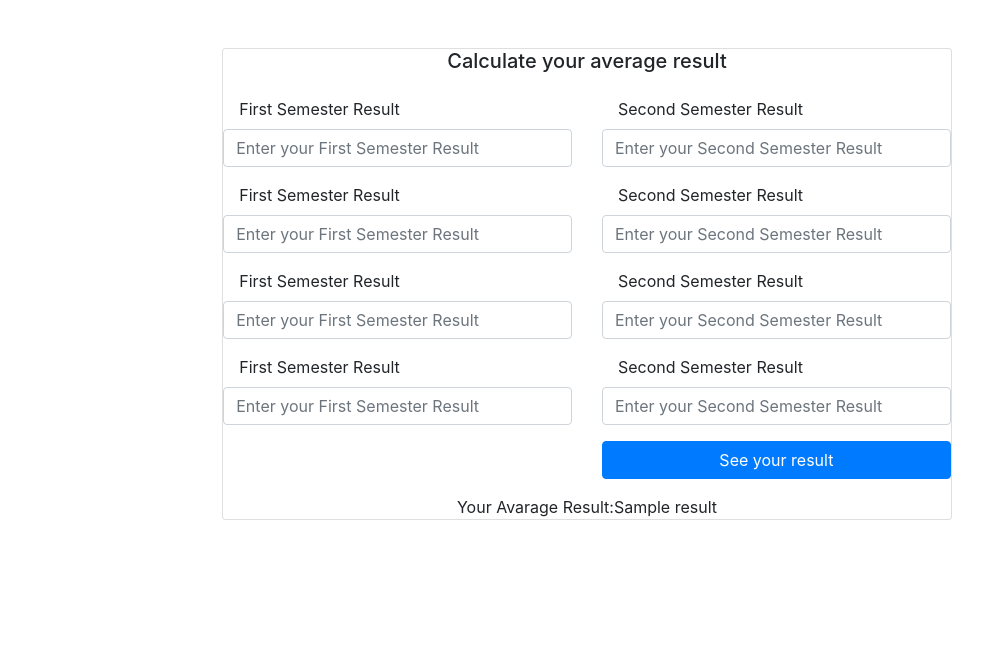
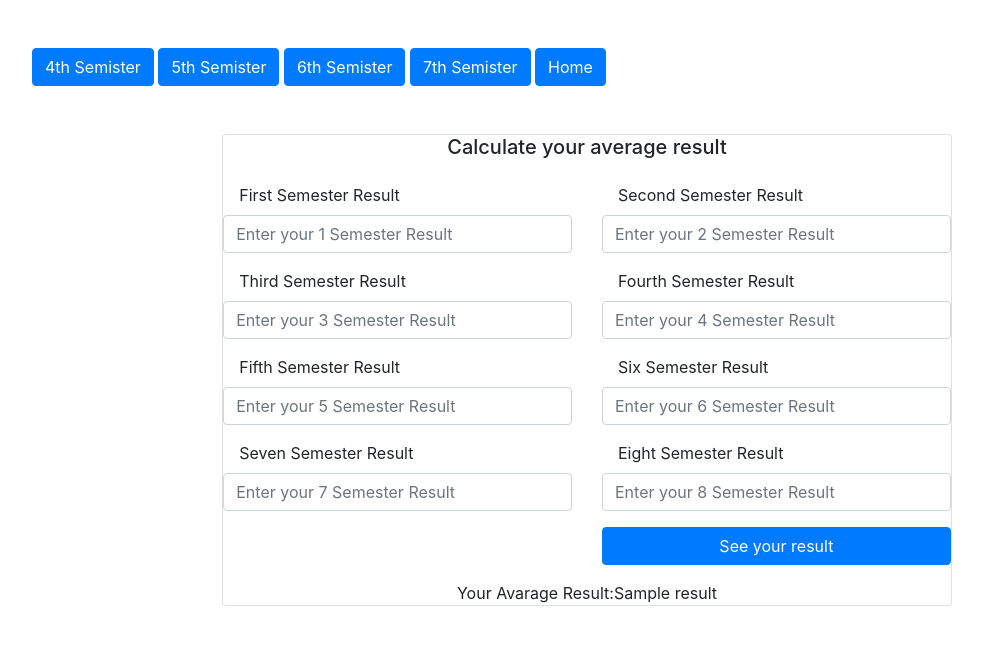
Before and after one commit to fmtawhid/avarage_result, a Django app: template templates/8th.html in a window 1280 px wide. Shown: the top 645 px of the page, without its empty margins (53-1036 px from the left). Run offline with Django 4.2, Linux system fonts and the light colour scheme; the template is opened without the code that fills it: most values are stand-ins (such as "Sample title", 1, 10 or a date in 2020); some libraries are stand-ins or nearby versions.

Commit message:
chage sum name

```diff
--- a/example/urls.py
+++ b/example/urls.py
@@ -5,7 +5,7 @@ from .views import *
 
 
 urlpatterns = [
-    path('', index),
+    path('', index, name='home'),
     path('4th/', fourth, name='4th'),
     path('5th/', fifth, name='5th'),
     path('6th/', six, name='6th'),
--- a/templates/8th.html
+++ b/templates/8th.html
@@ -8,6 +8,16 @@
     <link href="https://stackpath.bootstrapcdn.com/bootstrap/4.3.1/css/bootstrap.min.css" rel="stylesheet" integrity="sha384-ggOyR0iXCbMQv3Xipma34MD+dH/1fQ784/j6cY/iJTQUOhcWr7x9JvoRxT2MZw1T" crossorigin="anonymous">
 </head>
 <body>
+<br><br>
+
+<div class="container center">
+<a href="{% url '4th' %}" class="btn btn-primary">4th Semister</a>
+<a href="{% url '5th' %}" class="btn btn-primary">5th Semister</a>
+<a href="{% url '6th' %}" class="btn btn-primary">6th Semister</a>
+<a href="{% url '7th' %}" class="btn btn-primary">7th Semister</a>
+<a href="{% url 'home' %}" class="btn btn-primary">Home</a>
+
+</div>
 
     <div class="container-fluid px-1 py-5 mx-auto">
         <div class="row d-flex justify-content-center">
@@ -20,45 +30,45 @@
                         <div class="row justify-content-between text-left">
                             <div class="form-group col-sm-6 flex-column d-flex">
                                 <label class="form-control-label px-3">First Semester Result</label>
-                                <input type="number" step="0.01" id="first" name="first" placeholder="Enter your First Semester Result" class="form-control">
+                                <input type="number" step="0.01" id="first" name="first" placeholder="Enter your 1 Semester Result" class="form-control">
                             </div>
 
                             <div class="form-group col-sm-6 flex-column d-flex">
                                 <label class="form-control-label px-3">Second Semester Result</label>
-                                <input type="number" step="0.01" id="second" name="second" placeholder="Enter your Second Semester Result" class="form-control">
+                                <input type="number" step="0.01" id="second" name="second" placeholder="Enter your 2 Semester Result" class="form-control">
                             </div>
                         </div>
                         <div class="row justify-content-between text-left">
                             <div class="form-group col-sm-6 flex-column d-flex">
-                                <label class="form-control-label px-3">First Semester Result</label>
-                                <input type="number" step="0.01" id="first" name="third" placeholder="Enter your First Semester Result" class="form-control">
+                                <label class="form-control-label px-3">Third Semester Result</label>
+                                <input type="number" step="0.01" id="first" name="third" placeholder="Enter your 3 Semester Result" class="form-control">
                             </div>
 
                             <div class="form-group col-sm-6 flex-column d-flex">
-                                <label class="form-control-label px-3">Second Semester Result</label>
-                                <input type="number" step="0.01" id="second" name="fourth" placeholder="Enter your Second Semester Result" class="form-control">
+                                <label class="form-control-label px-3">Fourth Semester Result</label>
+                                <input type="number" step="0.01" id="second" name="fourth" placeholder="Enter your 4 Semester Result" class="form-control">
                             </div>
                         </div>
                         <div class="row justify-content-between text-left">
                             <div class="form-group col-sm-6 flex-column d-flex">
-                                <label class="form-control-label px-3">First Semester Result</label>
-                                <input type="number" step="0.01" id="first" name="fifth" placeholder="Enter your First Semester Result" class="form-control">
+                                <label class="form-control-label px-3">Fifth Semester Result</label>
+                                <input type="number" step="0.01" id="first" name="fifth" placeholder="Enter your 5 Semester Result" class="form-control">
                             </div>
 
                             <div class="form-group col-sm-6 flex-column d-flex">
-                                <label class="form-control-label px-3">Second Semester Result</label>
-                                <input type="number" step="0.01" id="second" name="six" placeholder="Enter your Second Semester Result" class="form-control">
+                                <label class="form-control-label px-3">Six Semester Result</label>
+                                <input type="number" step="0.01" id="second" name="six" placeholder="Enter your 6 Semester Result" class="form-control">
                             </div>
                         </div>
                         <div class="row justify-content-between text-left">
                             <div class="form-group col-sm-6 flex-column d-flex">
-                                <label class="form-control-label px-3">First Semester Result</label>
-                                <input type="number" step="0.01" id="first" name="seven" placeholder="Enter your First Semester Result" class="form-control">
+                                <label class="form-control-label px-3">Seven Semester Result</label>
+                                <input type="number" step="0.01" id="first" name="seven" placeholder="Enter your 7 Semester Result" class="form-control">
                             </div>
 
                             <div class="form-group col-sm-6 flex-column d-flex">
-                                <label class="form-control-label px-3">Second Semester Result</label>
-                                <input type="number" step="0.01" id="second" name="eight" placeholder="Enter your Second Semester Result" class="form-control">
+                                <label class="form-control-label px-3">Eight Semester Result</label>
+                                <input type="number" step="0.01" id="second" name="eight" placeholder="Enter your 8 Semester Result" class="form-control">
                             </div>
                         </div>
 
```
Also changed, not shown: templates/4th.html (+15 -6 lines), templates/5th.html (+19 -8 lines), templates/6th.html (+21 -10 lines), templates/7th.html (+23 -12 lines), templates/index.html (+9 -21 lines).
